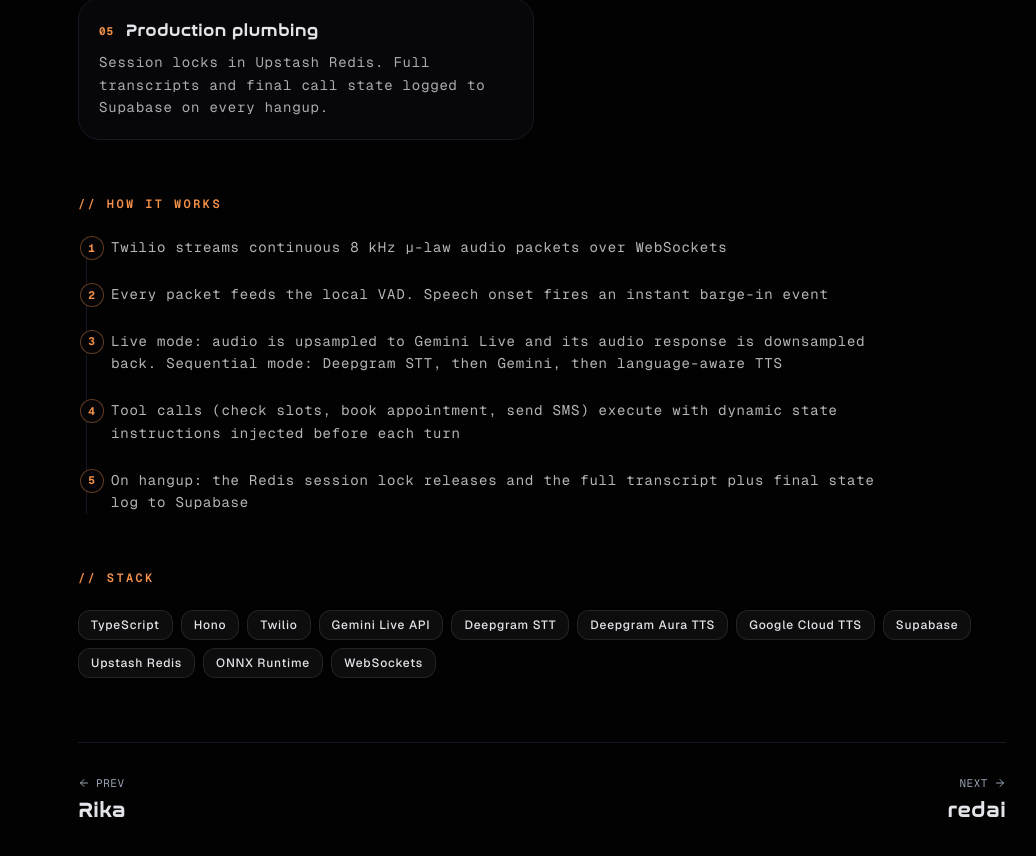
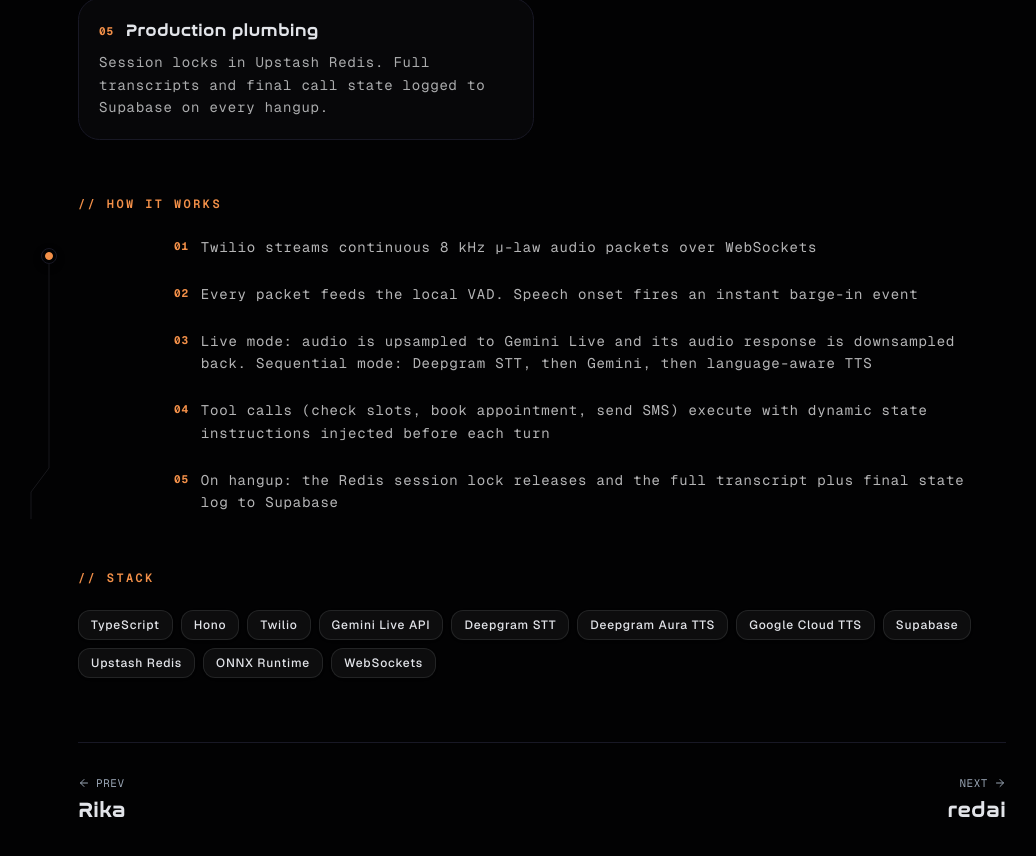
Before and after one commit to abhijeet8080/abhijeet, a Next.js app: page /projects/aria in a window 1280 px wide. Shown: the part 1364-2220 px from the top of the page, without its empty margins (98-1134 px from the left). Built offline with nearby package versions, Linux system fonts and the light colour scheme; no server answers.

Commit message:
Add Comet Card and Tracing Beam from Aceternity UI
- Comet Card: 3D tilt + glare wrapper around project WorkCards
- Tracing Beam: animated scroll-progress beam on the case study
  "How It Works" step list, recolored to the site's accent tokens

```diff
--- a/app/projects/[slug]/page.tsx
+++ b/app/projects/[slug]/page.tsx
@@ -4,6 +4,7 @@
 import { ArrowLeft, ArrowUpRight, ArrowRight } from "lucide-react";
 import { SectionGradiendBg } from "@/components/mics/bg/SectionGradiendBg";
 import { TechBadge } from "@/components/common";
+import { TracingBeam } from "@/components/ui/tracing-beam";
 import { constructMetadata, generateBreadcrumbJsonLd } from "@/lib/seo";
 import { CASE_STUDIES, getCaseStudy } from "@/constant/caseStudies";
 import { SITE_SEO } from "@/constant/seo";
@@ -201,11 +202,12 @@
       {/* ── Architecture flow ── */}
       <section className="mt-14">
         <SectionLabel>How It Works</SectionLabel>
-        <ol className="relative ml-2 flex flex-col gap-6 border-l border-border pl-6">
+        <TracingBeam className="pl-6 md:pl-20">
+          <ol className="flex flex-col gap-6">
             {study.architecture.map((step, i) => (
-            <li key={i} className="relative">
-              <span className="absolute -left-[31px] flex h-6 w-6 items-center justify-center rounded-full border border-accent/40 bg-background font-mono text-[11px] font-bold text-accent">
-                {i + 1}
+              <li key={i} className="relative flex items-start gap-3">
+                <span className="mt-0.5 shrink-0 font-mono text-[11px] font-bold text-accent">
+                  {String(i + 1).padStart(2, "0")}
                 </span>
                 <p className="max-w-3xl font-mono text-xs leading-relaxed text-foreground/75 sm:text-sm">
                   {step}
@@ -213,6 +215,7 @@
               </li>
             ))}
           </ol>
+        </TracingBeam>
       </section>
 
       {/* ── Stack ── */}
--- a/components/sections/work/_components/WorkCard.tsx
+++ b/components/sections/work/_components/WorkCard.tsx
@@ -4,6 +4,7 @@
 import { motion } from "motion/react";
 import { TechBadge } from "@/components/common/tech-badge";
 import { SectionGradiendBg } from "../../../mics/bg/SectionGradiendBg";
+import { CometCard } from "@/components/ui/comet-card";
 
 export interface WorkCardProps {
   name: string;
@@ -47,11 +48,11 @@
   const gradientColors = GRADIENTS[index % GRADIENTS.length] ?? GRADIENTS[0];
 
   return (
+    <CometCard rotateDepth={8} translateDepth={8} className="h-full w-full">
       <motion.div
         initial={{ opacity: 0, y: 30 }}
         whileInView={{ opacity: 1, y: 0 }}
         viewport={{ once: true, margin: "-60px" }}
-      whileHover={{ y: -6, scale: 1.01 }}
         transition={{
           duration: 0.6,
           delay: (index % 2) * 0.15,
@@ -158,5 +159,6 @@
           </div>
         </div>
       </motion.div>
+    </CometCard>
   );
 };
--- /dev/null
+++ b/components/ui/comet-card.tsx
@@ -0,0 +1,115 @@
+"use client";
+import React, { useRef } from "react";
+import {
+  motion,
+  useMotionValue,
+  useSpring,
+  useTransform,
+  useMotionTemplate,
+} from "motion/react";
+import { cn } from "@/lib/utils";
+
+export const CometCard = ({
+  rotateDepth = 17.5,
+  translateDepth = 20,
+  className,
+  children,
+}: {
+  rotateDepth?: number;
+  translateDepth?: number;
+  className?: string;
+  children: React.ReactNode;
+}) => {
+  const ref = useRef<HTMLDivElement>(null);
+
+  const x = useMotionValue(0);
+  const y = useMotionValue(0);
+
+  const mouseXSpring = useSpring(x);
+  const mouseYSpring = useSpring(y);
+
+  const rotateX = useTransform(
+    mouseYSpring,
+    [-0.5, 0.5],
+    [`-${rotateDepth}deg`, `${rotateDepth}deg`]
+  );
+  const rotateY = useTransform(
+    mouseXSpring,
+    [-0.5, 0.5],
+    [`${rotateDepth}deg`, `-${rotateDepth}deg`]
+  );
+
+  const translateX = useTransform(
+    mouseXSpring,
+    [-0.5, 0.5],
+    [`-${translateDepth}px`, `${translateDepth}px`]
+  );
+  const translateY = useTransform(
+    mouseYSpring,
+    [-0.5, 0.5],
+    [`${translateDepth}px`, `-${translateDepth}px`]
+  );
+
+  const glareX = useTransform(mouseXSpring, [-0.5, 0.5], [0, 100]);
+  const glareY = useTransform(mouseYSpring, [-0.5, 0.5], [0, 100]);
+
+  const glareBackground = useMotionTemplate`radial-gradient(circle at ${glareX}% ${glareY}%, rgba(255, 255, 255, 0.9) 10%, rgba(255, 255, 255, 0.75) 20%, rgba(255, 255, 255, 0) 80%)`;
+
+  const handleMouseMove = (e: React.MouseEvent<HTMLDivElement>) => {
+    if (!ref.current) return;
+
+    const rect = ref.current.getBoundingClientRect();
+
+    const width = rect.width;
+    const height = rect.height;
+
+    const mouseX = e.clientX - rect.left;
+    const mouseY = e.clientY - rect.top;
+
+    const xPct = mouseX / width - 0.5;
+    const yPct = mouseY / height - 0.5;
+
+    x.set(xPct);
+    y.set(yPct);
+  };
+
+  const handleMouseLeave = () => {
+    x.set(0);
+    y.set(0);
+  };
+
+  return (
+    <div className={cn("perspective-distant transform-3d", className)}>
+      <motion.div
+        ref={ref}
+        onMouseMove={handleMouseMove}
+        onMouseLeave={handleMouseLeave}
+        style={{
+          rotateX,
+          rotateY,
+          translateX,
+          translateY,
+          boxShadow:
+            "rgba(0, 0, 0, 0.01) 0px 520px 146px 0px, rgba(0, 0, 0, 0.04) 0px 333px 133px 0px, rgba(0, 0, 0, 0.26) 0px 83px 83px 0px, rgba(0, 0, 0, 0.29) 0px 21px 46px 0px",
+        }}
+        initial={{ scale: 1, z: 0 }}
+        whileHover={{
+          scale: 1.05,
+          z: 50,
+          transition: { duration: 0.2 },
+        }}
+        className="relative rounded-2xl"
+      >
+        {children}
+        <motion.div
+          className="pointer-events-none absolute inset-0 z-50 h-full w-full rounded-[16px] mix-blend-overlay"
+          style={{
+            background: glareBackground,
+            opacity: 0.6,
+          }}
+          transition={{ duration: 0.2 }}
+        />
+      </motion.div>
+    </div>
+  );
+};
--- /dev/null
+++ b/components/ui/tracing-beam.tsx
@@ -0,0 +1,125 @@
+"use client";
+import React, { useEffect, useRef, useState } from "react";
+import {
+  motion,
+  useTransform,
+  useScroll,
+  useSpring,
+} from "motion/react";
+import { cn } from "@/lib/utils";
+
+export const TracingBeam = ({
+  children,
+  className,
+}: {
+  children: React.ReactNode;
+  className?: string;
+}) => {
+  const ref = useRef<HTMLDivElement>(null);
+  const { scrollYProgress } = useScroll({
+    target: ref,
+    offset: ["start start", "end start"],
+  });
+
+  const contentRef = useRef<HTMLDivElement>(null);
+  const [svgHeight, setSvgHeight] = useState(0);
+
+  useEffect(() => {
+    if (contentRef.current) {
+      setSvgHeight(contentRef.current.offsetHeight);
+    }
+  }, []);
+
+  const y1 = useSpring(
+    useTransform(scrollYProgress, [0, 0.8], [50, svgHeight]),
+    {
+      stiffness: 500,
+      damping: 90,
+    }
+  );
+  const y2 = useSpring(
+    useTransform(scrollYProgress, [0, 1], [50, svgHeight - 200]),
+    {
+      stiffness: 500,
+      damping: 90,
+    }
+  );
+
+  return (
+    <motion.div
+      ref={ref}
+      className={cn("relative mx-auto h-full w-full max-w-4xl", className)}
+    >
+      <div className="absolute top-3 -left-4 md:-left-20">
+        <motion.div
+          transition={{
+            duration: 0.2,
+            delay: 0.5,
+          }}
+          animate={{
+            boxShadow:
+              scrollYProgress.get() > 0
+                ? "none"
+                : "rgba(0, 0, 0, 0.24) 0px 3px 8px",
+          }}
+          className="border-netural-200 ml-[27px] flex h-4 w-4 items-center justify-center rounded-full border shadow-sm"
+        >
+          <motion.div
+            transition={{
+              duration: 0.2,
+              delay: 0.5,
+            }}
+            animate={{
+              backgroundColor: scrollYProgress.get() > 0 ? "white" : "var(--accent)",
+              borderColor: scrollYProgress.get() > 0 ? "white" : "var(--accent)",
+            }}
+            className="h-2 w-2 rounded-full border border-neutral-300 bg-white"
+          />
+        </motion.div>
+        <svg
+          viewBox={`0 0 20 ${svgHeight}`}
+          width="20"
+          height={svgHeight}
+          className="ml-4 block"
+          aria-hidden="true"
+        >
+          <motion.path
+            d={`M 1 0V -36 l 18 24 V ${svgHeight * 0.8} l -18 24V ${svgHeight}`}
+            fill="none"
+            stroke="#9091A0"
+            strokeOpacity="0.16"
+            transition={{
+              duration: 10,
+            }}
+          ></motion.path>
+          <motion.path
+            d={`M 1 0V -36 l 18 24 V ${svgHeight * 0.8} l -18 24V ${svgHeight}`}
+            fill="none"
+            stroke="url(#gradient)"
+            strokeWidth="1.25"
+            className="motion-reduce:hidden"
+            transition={{
+              duration: 10,
+            }}
+          ></motion.path>
+          <defs>
+            <motion.linearGradient
+              id="gradient"
+              gradientUnits="userSpaceOnUse"
+              x1="0"
+              x2="0"
+              y1={y1}
+              y2={y2}
+            >
+              <stop stopColor="var(--accent)" stopOpacity="0"></stop>
+              <stop stopColor="var(--accent)"></stop>
+              <stop offset="0.325" stopColor="var(--os-accent)"></stop>
+              <stop offset="1" stopColor="var(--accent)" stopOpacity="0"></stop>
+            </motion.linearGradient>
+          </defs>
+        </svg>
+      </div>
+      <div ref={contentRef}>{children}</div>
+    </motion.div>
+  );
+};
```
Lines whose indentation alone changed are shown as unchanged.
